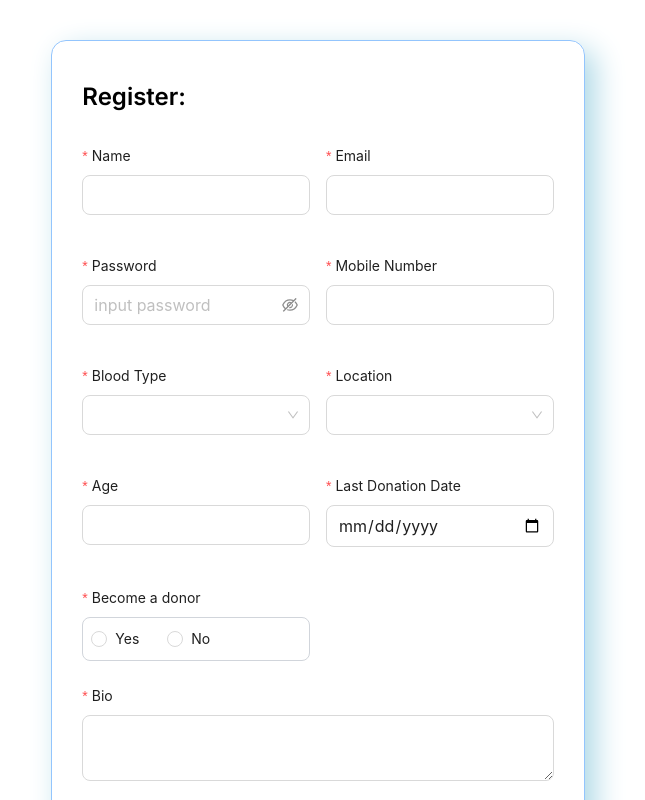
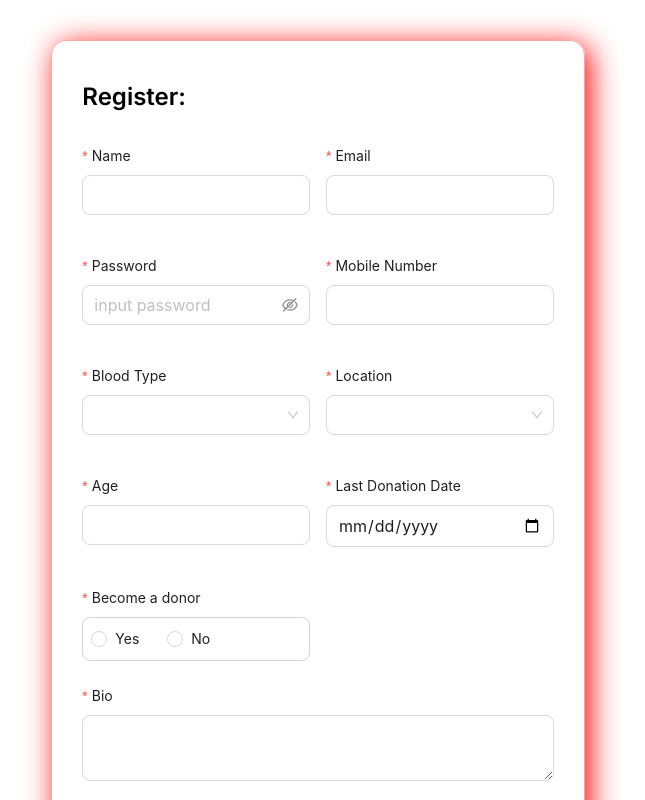
Before and after one commit to JannatunNimeNishat/blood_donation_application_client, a Next.js app: page /register in a window 1280 px wide. Shown: the top 800 px of the page, without its empty margins (322-967 px from the left). Built offline with nearby package versions, Linux system fonts and the light colour scheme.

Commit message:
Ui bug fixes

```diff
--- a/src/app/(withDashbaordLayout)/dashboard/admin/userManagement/page.tsx
+++ b/src/app/(withDashbaordLayout)/dashboard/admin/userManagement/page.tsx
@@ -166,7 +166,7 @@ const UserManagementPage = () => {
       </div>
       {/* user table */}
       <div className="mt-16">
-        <Table columns={columns} dataSource={allUsersData?.data} />
+        <Table columns={columns} dataSource={allUsersData?.data} scroll={{ x: "max-content" }} />
       </div>
     </div>
   );
--- a/src/app/(withDashbaordLayout)/dashboard/user/bloodRequestsForMe/page.tsx
+++ b/src/app/(withDashbaordLayout)/dashboard/user/bloodRequestsForMe/page.tsx
@@ -147,6 +147,7 @@ const BloodRequestsForMePage = () => {
           columns={columns}
           dataSource={bloodRequestsToMe?.data}
           rowKey="id"
+          scroll={{ x: "max-content" }}
         />
       </div>
 
--- a/src/app/(withDashbaordLayout)/dashboard/user/myBloodRequests/page.tsx
+++ b/src/app/(withDashbaordLayout)/dashboard/user/myBloodRequests/page.tsx
@@ -69,8 +69,8 @@ const MyBloodRequestsPage = () => {
         <Search placeholder="Search User" />
       </div>
       {/* user table */}
-      <div className="mt-16">
-        <Table columns={columns} dataSource={myBloodRequests?.data} />
+      <div className="mt-16 ">
+        <Table columns={columns} dataSource={myBloodRequests?.data}  scroll={{ x: "max-content" }}/>
       </div>
       {isModalOpen && (
         <DonorInfoModal
--- a/src/app/login/page.tsx
+++ b/src/app/login/page.tsx
@@ -1,4 +1,4 @@
-"use client"
+"use client";
 import BloodForm from "@/components/form/BloodForm";
 import BloodInput from "@/components/form/BloodInput";
 import PrimaryBtn from "@/components/ui/Button/PrimaryBtn";
@@ -15,10 +15,7 @@ import { toast } from "sonner";
 
 import { z } from "zod";
 
-const defaultValues = {
-  email: "",
-  password: "",
-};
+
 
 export const validationSchema = z.object({
   email: z.string().email("Please enter a valid email address!"),
@@ -28,6 +25,14 @@ export const validationSchema = z.object({
 const LoginPage = () => {
   const router = useRouter();
   const [error, setError] = useState("");
+ /*  const [loginOptions, setLoginOptions] = useState(0);
+
+console.log(loginOptions);
+  const defaultValues = {
+    email: loginOptions === 1 ? "admin@gmail.com":"nishatnime100@gmail.com",
+    password: loginOptions === 2 ? "123456":"123456",
+  };
+ */
 
   const loginHandler = async (values: FieldValues) => {
     setError("");
@@ -37,19 +42,18 @@ const LoginPage = () => {
       if (res?.data?.token) {
         toast.success(res?.message);
         storeUserInfo({ accessToken: res?.data?.token });
-        router.push('/')
+        router.push("/");
       } else {
         setError(res?.message);
       }
     } catch (error) {
-
       console.log(error);
     }
   };
   return (
-    <div className="min-h-screen flex items-center justify-center">
+    <div className="min-h-screen flex items-center justify-center  ">
       <div
-        className="border border-red-300 w-[450px]  "
+        className="border border-red-300 px-2 lg:px-0 lg:w-[450px] relative "
         style={{
           margin: "0 auto",
           padding: "30px",
@@ -57,33 +61,50 @@ const LoginPage = () => {
           boxShadow: "5px 5px 30px red",
         }}
       >
+        {/* <div className="flex items-center gap-3 absolute top-4 right-4 ">
+          <span className="px-3 py-1 border border-gray-500 rounded-lg" title="admin"
+          onClick={()=>setLoginOptions(1)}
+          >User</span>
+          <button className="px-3 py-1 border border-gray-500 rounded-lg"
+          onClick={()=>setLoginOptions(2)}
+          >Admin</button>
+        </div> */}
         <h2
           className="font-semibold text-2xl"
           style={{ marginTop: "10px", marginBottom: "10px" }}
         >
           Login:
         </h2>
-        {error && <p className="text-red-500 font-semibold text-center">{error}</p>}
+
+        {error && (
+          <p className="text-red-500 font-semibold text-center">{error}</p>
+        )}
         <BloodForm
           onSubmit={loginHandler}
-          //defaultValues={defaultValues}
-         // resolver={validationSchema}
+         // defaultValues={defaultValues}
+          // resolver={validationSchema}
           className="flex flex-col  mt-8  justify-center"
         >
           <div className="flex flex-col">
-            <BloodInput name="email" type="email" label="Email" required={true}/>
+            <BloodInput
+              name="email"
+              type="email"
+              label="Email"
+              required={true}
+            />
           </div>
           <div className="flex flex-col">
-            <BloodInput name="password" type="password" label="Password" required={true}/>
+            <BloodInput
+              name="password"
+              type="password"
+              label="Password"
+              required={true}
+            />
           </div>
           <div className="" style={{ margin: "0 auto", width: "150px" }}>
             {/* <button type="submit"> */}
-              <PrimaryBtn>
-                Login
-              </PrimaryBtn>
+            <PrimaryBtn>Login</PrimaryBtn>
             {/* </button> */}
-
-
           </div>
           <p style={{ textAlign: "center", width: "full", marginTop: "10px" }}>
             Do not have an account ?{" "}
--- a/src/app/register/page.tsx
+++ b/src/app/register/page.tsx
@@ -93,13 +93,13 @@ const RegisterPage = () => {
   return (
     <div className="min-h-screen  flex items-center justify-center py-10">
       <div
-        className="border border-blue-300 lg:w-4/12 xl:w-5/12
+        className="border border-red-300 lg:w-4/12 xl:w-5/12
         "
         style={{
           margin: "0 auto",
           padding: "30px",
           borderRadius: "15px",
-          boxShadow: "10px 10px 30px lightblue",
+          boxShadow: "5px 5px  30px red",
         }}
       >
         <h2
```
